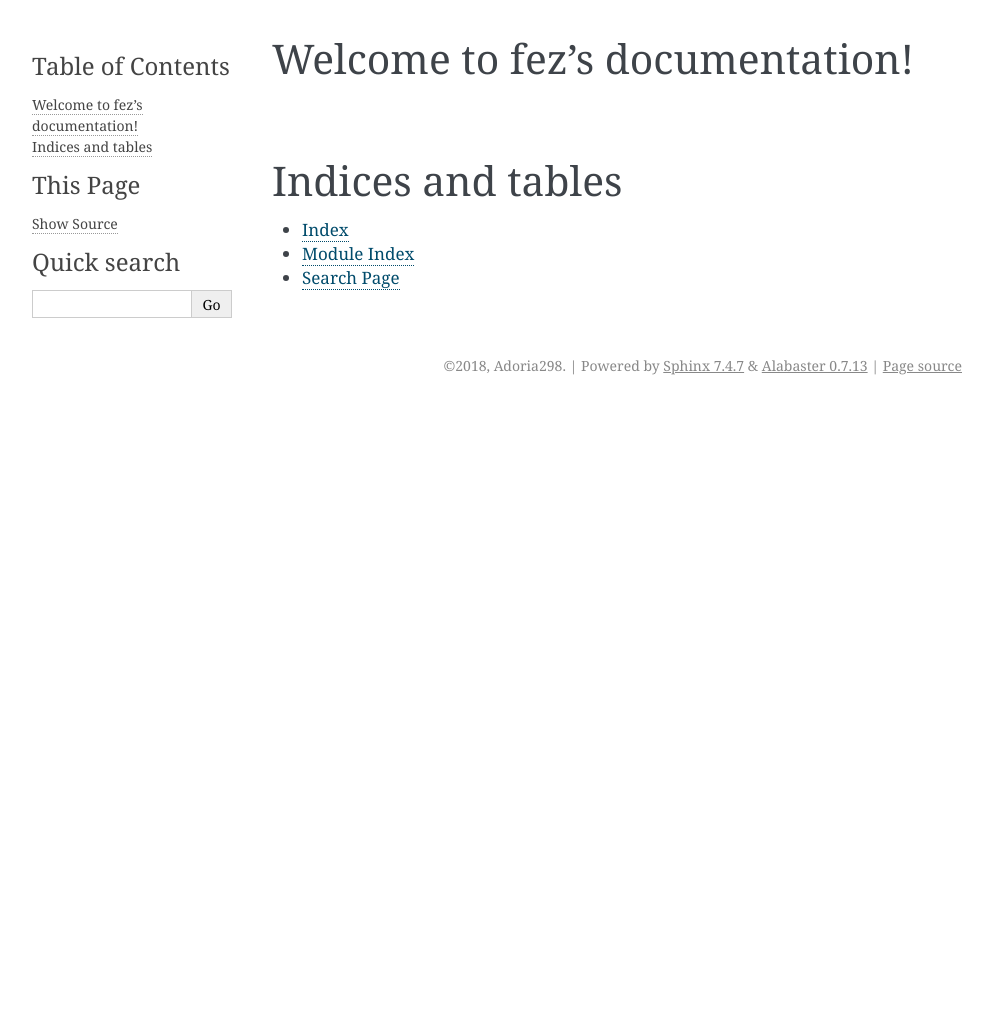
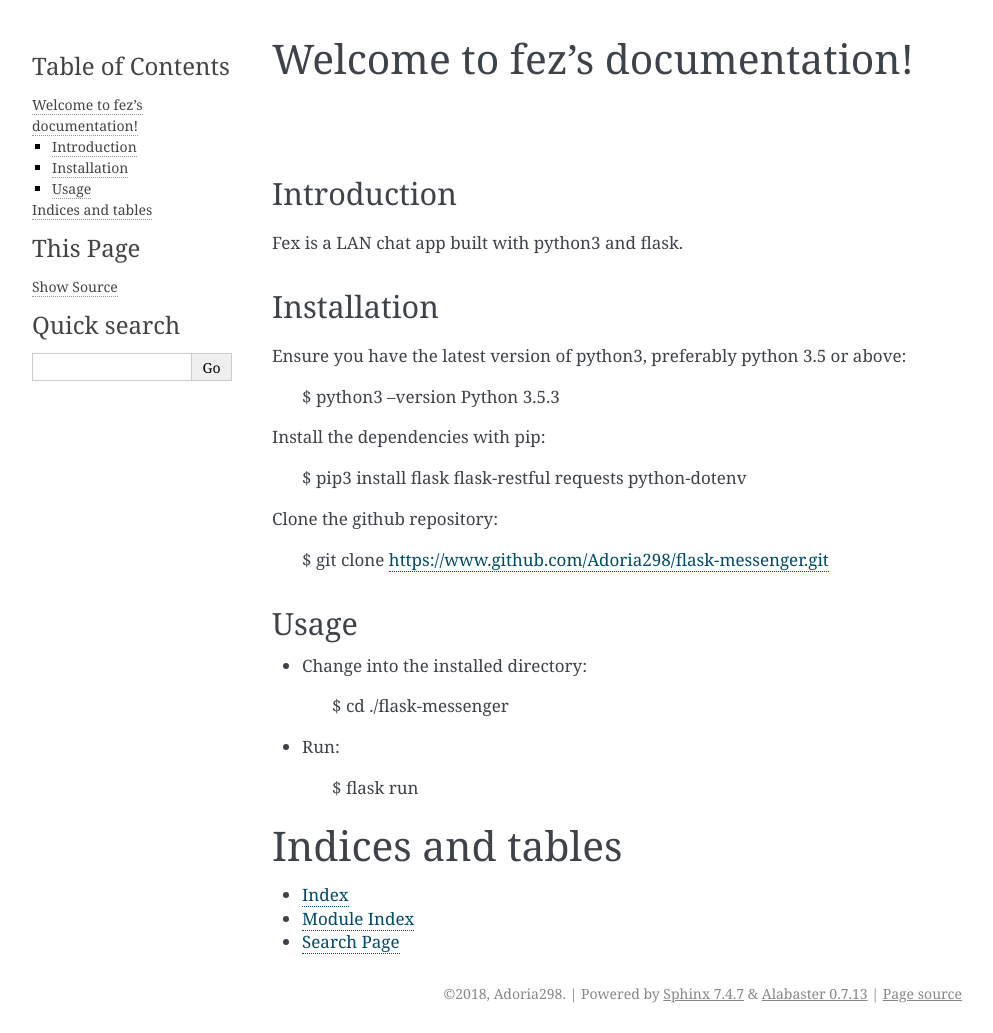
Before and after one commit to Adoria298/fez, a Sphinx documentation site: the page built from docs/source/index.rst, in a window 1280 px wide. Shown: the whole page, without its empty margins (148-1141 px from the left). Built offline with Sphinx 7.4.7, drawn with Linux system fonts in a browser that asks for light colours; before the commit the page ends 900 px from its top, so only the background shows below that.

Commit message:
Created basic index.rst

```diff
--- a/docs/source/index.rst
+++ b/docs/source/index.rst
@@ -1,14 +1,41 @@
-.. fez documentation master file, created by
-   sphinx-quickstart on Wed Oct 17 20:07:41 2018.
-   You can adapt this file completely to your liking, but it should at least
-   contain the root `toctree` directive.
-
 Welcome to fez's documentation!
 ===============================
 
+Introduction
+^^^^^^^^^^^^
+
+Fex is a LAN chat app built with python3 and flask.
+
+Installation
+^^^^^^^^^^^^
+
+Ensure you have the latest version of python3, preferably python 3.5 or above:
+
+    $ python3 --version
+    Python 3.5.3
+
+Install the dependencies with pip:
+
+    $ pip3 install flask flask-restful requests python-dotenv
+
+Clone the github repository:
+
+    $ git clone https://www.github.com/Adoria298/flask-messenger.git
+
+
+Usage
+^^^^^
+
+- Change into the installed directory:
+
+    $ cd ./flask-messenger
+
+- Run:
+
+    $ flask run
+
 .. toctree::
    :maxdepth: 2
-   :caption: Contents:
 
 
 
```
